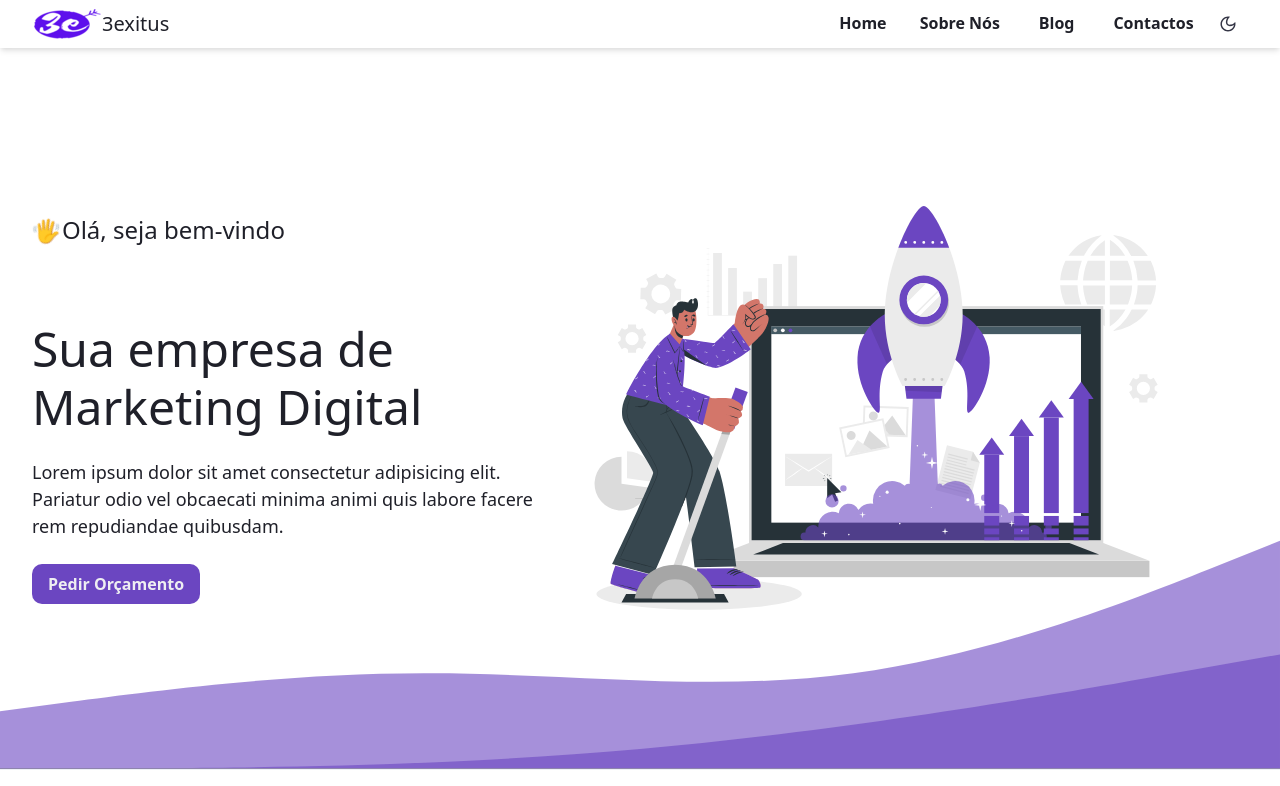
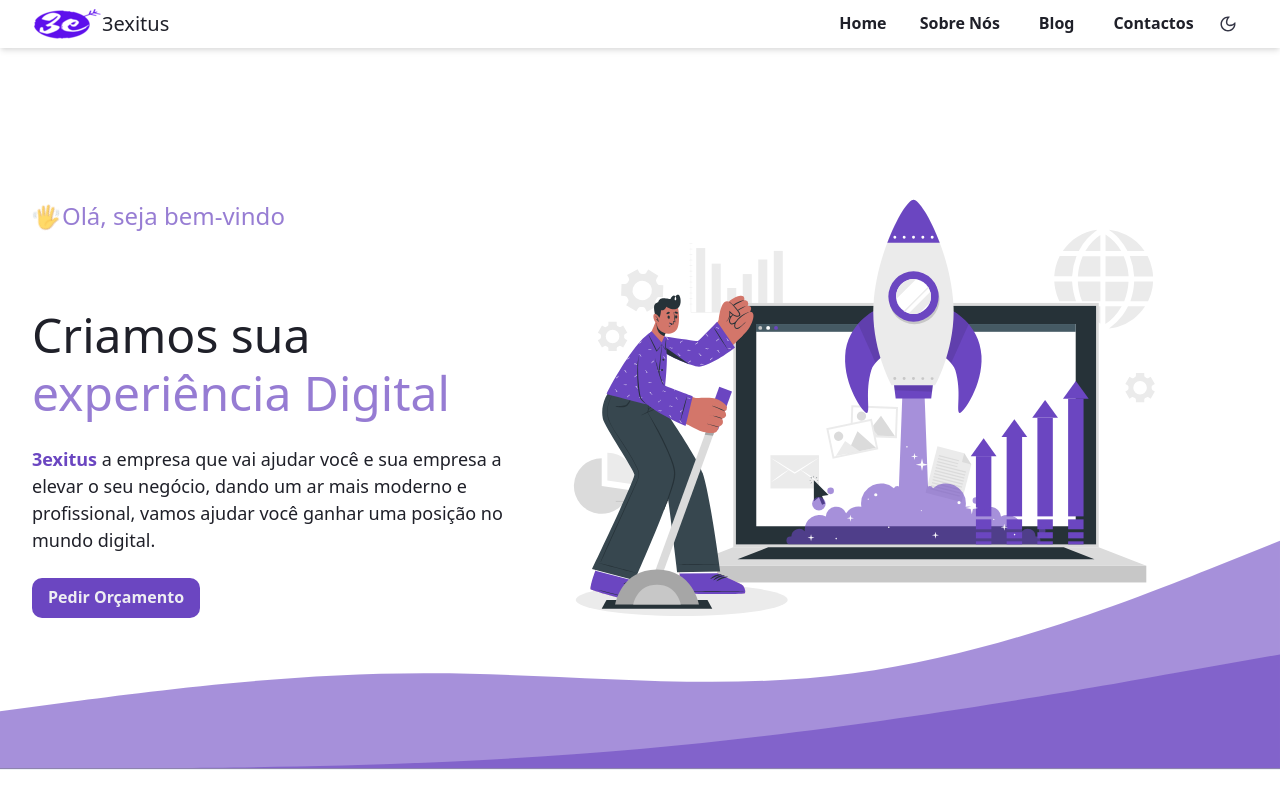
Before and after one commit to Edualicerces10/3exitusrepo, a Next.js app: page / in a window 1280 px wide. Shown: the top 786 px of the page. Built offline with nearby package versions, Linux system fonts and the light colour scheme; a web font is replaced by a local one.

Commit message:
alter hero

```diff
--- a/src/components/Hero/index.tsx
+++ b/src/components/Hero/index.tsx
@@ -14,8 +14,7 @@
 
   export default function HeroSection() {
     return (
-        <Box
-        >
+        <Box>
 
       <Stack
         // minH={'80vh'}
@@ -35,6 +34,8 @@
             fontSize="2xl"
             display="flex"
             justifyContent="flex-start"
+            color="#6B46C1"
+            opacity="0.7"
             >
             <motion.a
                 animate={{ rotate: 80 }}
@@ -53,25 +54,30 @@
             Olá, seja bem-vindo</Text>
             <Heading fontSize={{ base: '3xl', md: '4xl', lg: '5xl' }}>
               <Text
-                fontWeight='normal'
+                fontWeight='500'
                 as={'span'}
                 // position={'relative'}
                 >
-                Sua empresa de
-                Marketing Digital
+                {/* Sua empresa de
+                Marketing Digital */}
+                Criamos sua <Text color="#6B46C1" opacity="0.7"> experiência Digital </Text>
               </Text>
             </Heading>
             <Text fontSize={{ base: 'md', lg: 'lg', md: 'md'}}>
-              Lorem ipsum dolor sit amet consectetur adipisicing elit.
-              Pariatur odio vel obcaecati minima animi quis labore
-              facere rem repudiandae quibusdam.
+            <Text
+              color="#6B46C1"
+              display="inline"
+              fontWeight='700'
+            >
+                3exitus
+            </Text> a empresa que vai ajudar você e sua empresa a elevar o seu negócio, dando um ar mais moderno e profissional, vamos ajudar você ganhar uma posição no mundo digital.
             </Text>
             <Stack direction={{ base: 'column', md: 'row' }} spacing={4}>
                 <BudgetButton />
             </Stack>
           </Stack>
         </Flex>
-        <Flex flex={1}>
+        <Flex>
           <Image
             alt={'Login Image'}
             objectFit={'fill'}
```
